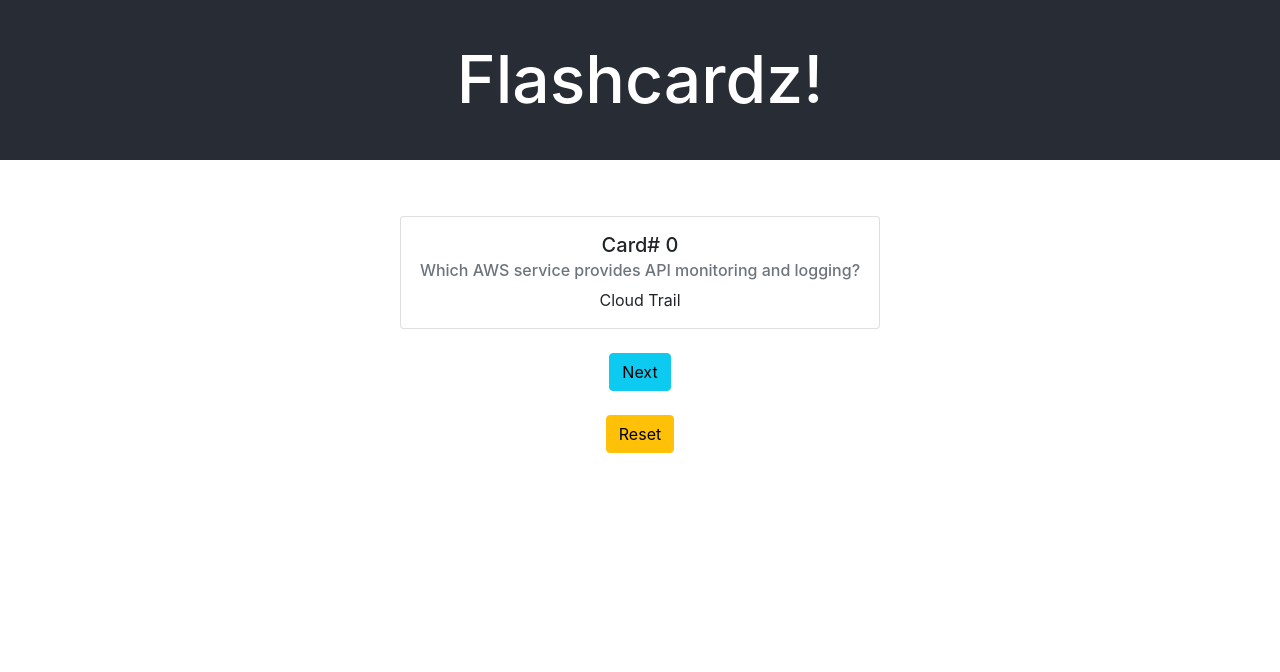
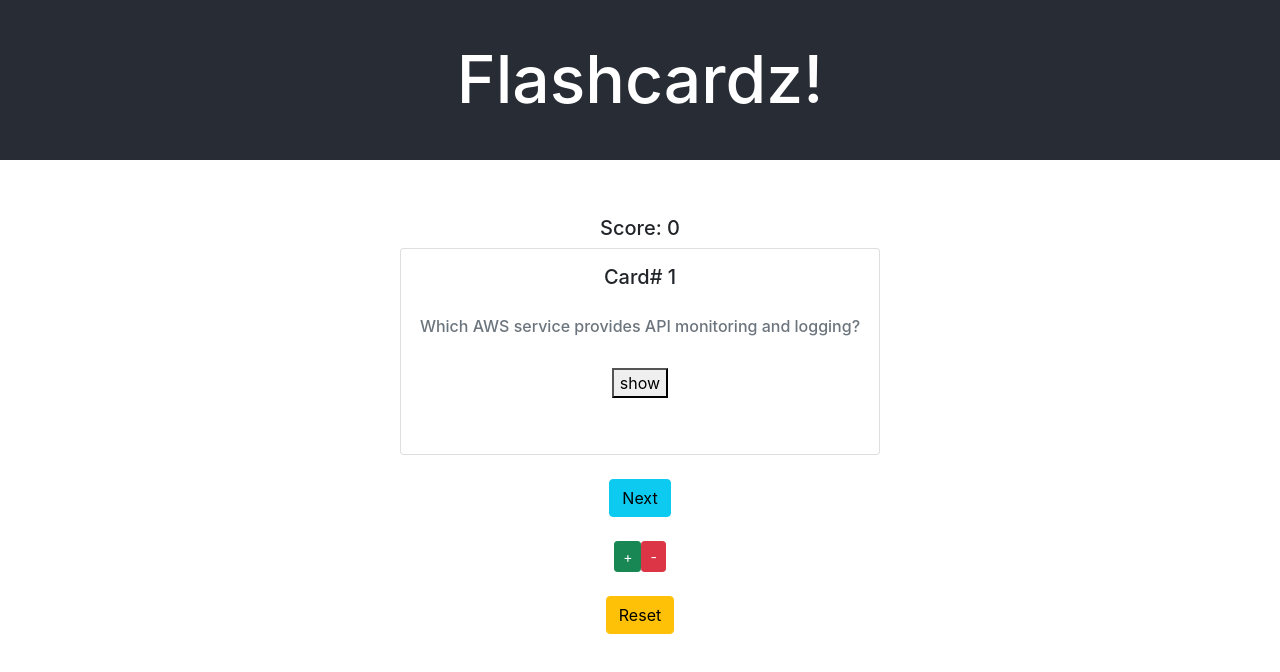
Before and after one commit to atlsykes/flashcardz, a React (Create React App) app: page / in a window 1280 px wide. Shown: the top 672 px of the page. Built offline with nearby package versions, Linux system fonts and the light colour scheme.

Commit message:
added manual scoring mechanism and +/- buttons

```diff
--- a/package.json
+++ b/package.json
@@ -6,6 +6,7 @@
     "@testing-library/jest-dom": "^5.16.1",
     "@testing-library/react": "^12.1.2",
     "@testing-library/user-event": "^13.5.0",
+    "bootstrap-icons": "^1.7.2",
     "react": "^17.0.2",
     "react-dom": "^17.0.2",
     "react-router-dom": "^6.2.1",
--- a/src/containers/Main/Main.jsx
+++ b/src/containers/Main/Main.jsx
@@ -2,14 +2,18 @@ import content from './content'
 import React, { useState } from 'react'
 import './Main.css'
 let newCount = 0
+let newScore = 0
 
 const Main = () => {
   const [count, setCount] = useState(0)
+  const [reveal, setReveal] = useState(false)
+  const [score, setScore] = useState(0)
 
   const increment = () => {
+    setReveal(false)
     console.log(`content length = ${content.length}`)
     newCount++
-    if (newCount == content.length) {
+    if (newCount === content.length) {
       newCount--
       alert('You have reached the end!')
       return
@@ -19,26 +23,67 @@ const Main = () => {
   }
 
   const reset = () => {
+    newScore = 0
+    setReveal(false)
     newCount = 0
     setCount(newCount)
     console.log(`newCount reset`)
   }
 
+  const showAnswer = () => {
+    setReveal(true)
+  }
+
   return (
     <div className='main'>
+      <div>
+        <h5>Score: {newScore}</h5>
+      </div>
       <div className='card'>
         <div className='card-body'>
           <h5 className='card-title'>Card# {content[count].id}</h5>
+          <br />
           <h6 className='card-subtitle mb-2 text-muted'>
             {content[count].question}
           </h6>
-          <p className='card-text'>{content[count].answer}</p>
+          <br />
+          <button onClick={showAnswer}>show</button>
+          <br />
+          <br />
+          {reveal === true ? (
+            <p className='card-text'>{content[count].answer}</p>
+          ) : (
+            <p></p>
+          )}
         </div>
       </div>
       <br />
       <button type='button' className='btn btn-info' onClick={increment}>
         Next
       </button>
+      <br />
+      <span>
+        <button
+          type='button'
+          className='btn btn-success btn-sm'
+          onClick={() => {
+            newScore++
+            setScore(newScore)
+          }}
+        >
+          +
+        </button>
+        <button
+          type='button'
+          className='btn btn-danger btn-sm'
+          onClick={() => {
+            newScore--
+            setScore(newScore)
+          }}
+        >
+          -
+        </button>
+      </span>
       <br />
       <button type='button' className='btn btn-warning' onClick={reset}>
         Reset
--- a/src/containers/Main/content.js
+++ b/src/containers/Main/content.js
@@ -1,16 +1,16 @@
 const content = [
   {
-    id: 0,
+    id: 1,
     question: 'Which AWS service provides API monitoring and logging?',
     answer: 'Cloud Trail'
   },
   {
-    id: 1,
+    id: 2,
     question: 'Which AWS service provides an IDE in the cloud?',
     answer: 'Cloud9'
   },
   {
-    id: 2,
+    id: 3,
     question: 'What service provides secure and resizable compute capacity?',
     answer: 'EC2'
   }
```
Also changed, not shown: 1 other file (tests, documents, lock files or other folders).
